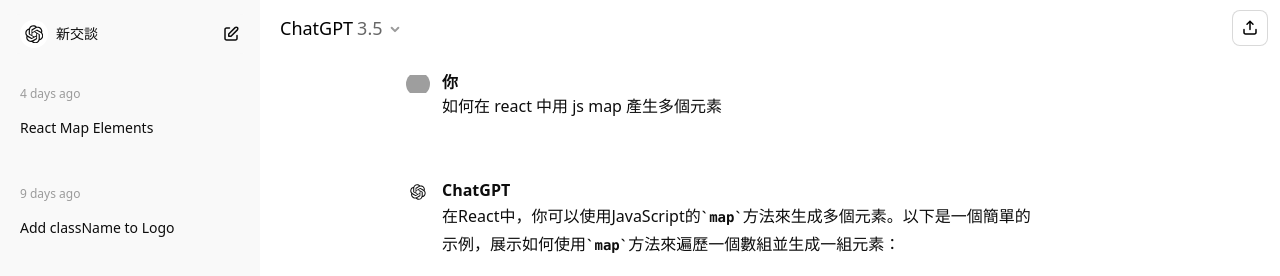
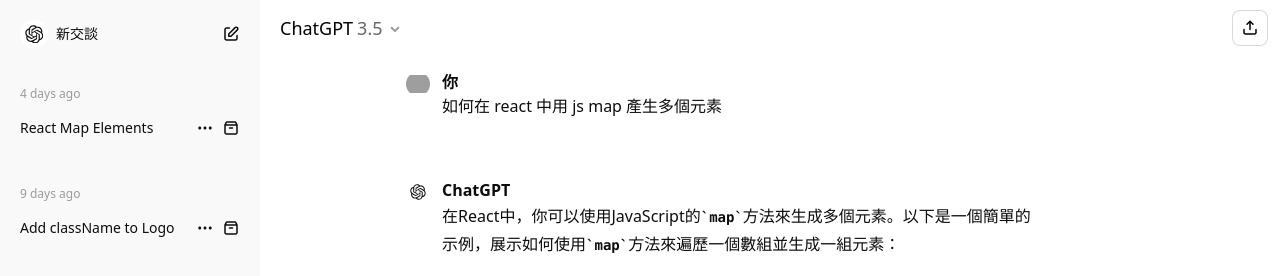
Before and after one commit to yoyo-checkout/react-gpt, a React (Vite) app: page /c/250a6eda-2368-4085-b6c0-88242558614c in a window 1280 px wide. Shown: the top 276 px of the page. Built offline with nearby package versions, Linux system fonts and the light colour scheme; grey boxes are pictures that could not be loaded.

Commit message:
feat: delete chat

```diff
--- a/package.json
+++ b/package.json
@@ -23,6 +23,7 @@
     "mitt": "^3.0.1",
     "react": "^18.2.0",
     "react-dom": "^18.2.0",
+    "react-popper": "^2.3.0",
     "react-redux": "^9.1.1",
     "react-router-dom": "^6.22.3",
     "react-use": "^17.5.0",
--- a/src/components/Sidebar.tsx
+++ b/src/components/Sidebar.tsx
@@ -1,6 +1,8 @@
+import { Popover } from '@headlessui/react'
 import dayjs from 'dayjs'
 import { groupBy, orderBy } from 'lodash-es'
 import { FC, useMemo, useRef, useState } from 'react'
+import { usePopper } from 'react-popper'
 import { NavLink } from 'react-router-dom'
 import { useClickAway } from 'react-use'
 import { Edit } from '@/components/image/Edit'
@@ -12,12 +14,135 @@
 import { mittBus } from '@/plugins/mitt'
 import { TChat } from '@/types'
 
-interface Props {
+interface ListItemProps {
+  chat: TChat
+}
+
+const ListItem: FC<ListItemProps> = ({ chat }) => {
+  const breakpoint = useBreakpoint()
+
+  const [referenceElement, setReferenceElement] = useState<HTMLButtonElement | null>(null)
+  const [popperElement, setPopperElement] = useState<HTMLDivElement | null>(null)
+
+  const { styles, attributes } = usePopper(referenceElement, popperElement, {
+    strategy: 'fixed',
+    placement: 'bottom-start',
+    modifiers: [{ name: 'offset', options: { offset: [0, 5] } }],
+  })
+
+  const { updateChat, deleteChat } = useChatStore()
+
+  const archiveChat = (chat: TChat) => {
+    updateChat({ ...chat, status: 'archived' })
+  }
+
+  return (
+    <li className="overflow-hidden">
+      <div className="group rounded-lg active:opacity-90 hover:bg-token-sidebar-surface-secondary">
+        <NavLink
+          to={`/c/${chat.id}`}
+          className="flex items-center gap-2 p-2"
+          onClick={() => breakpoint === 'sm' && mittBus.emit('toggleSidebar')}
+        >
+          <div className="grow overflow-hidden whitespace-nowrap">{chat.name}</div>
+          <Popover as="div">
+            <Popover.Button
+              ref={setReferenceElement}
+              className="flex items-center justify-center text-token-text-primary transition hover:text-token-text-secondary radix-state-open:text-token-text-secondary"
+            >
+              <More className="icon-md" />
+            </Popover.Button>
+            <Popover.Panel
+              ref={setPopperElement}
+              style={styles.popper}
+              {...attributes.popper}
+              className="min-w-max will-change-transform"
+            >
+              <div className="popover min-w-[200px] max-w-xs rounded-lg border border-token-border-light bg-token-main-surface-primary shadow-lg outline-none">
+                <div
+                  className="flex items-center gap-2 m-1.5 rounded p-2.5 text-sm cursor-pointer focus:ring-0 hover:bg-token-main-surface-secondary radix-disabled:pointer-events-none radix-disabled:opacity-50 group"
+                  onClick={() => mittBus.emit('openFeatureDisabledDialog')}
+                >
+                  <svg
+                    width="24"
+                    height="24"
+                    viewBox="0 0 24 24"
+                    fill="none"
+                    xmlns="http://www.w3.org/2000/svg"
+                    className="icon-md"
+                  >
+                    <path
+                      fillRule="evenodd"
+                      clipRule="evenodd"
+                      d="M11.2929 2.29289C11.6834 1.90237 12.3166 1.90237 12.7071 2.29289L16.7071 6.29289C17.0976 6.68342 17.0976 7.31658 16.7071 7.70711C16.3166 8.09763 15.6834 8.09763 15.2929 7.70711L13 5.41421V14C13 14.5523 12.5523 15 12 15C11.4477 15 11 14.5523 11 14V5.41421L8.70711 7.70711C8.31658 8.09763 7.68342 8.09763 7.29289 7.70711C6.90237 7.31658 6.90237 6.68342 7.29289 6.29289L11.2929 2.29289ZM4 13C4.55228 13 5 13.4477 5 14V18C5 18.5523 5.44772 19 6 19H18C18.5523 19 19 18.5523 19 18V14C19 13.4477 19.4477 13 20 13C20.5523 13 21 13.4477 21 14V18C21 19.6569 19.6569 21 18 21H6C4.34315 21 3 19.6569 3 18V14C3 13.4477 3.44772 13 4 13Z"
+                      fill="currentColor"
+                    ></path>
+                  </svg>
+                  分享
+                </div>
+                <div
+                  className="flex items-center gap-2 m-1.5 rounded p-2.5 text-sm cursor-pointer focus:ring-0 hover:bg-token-main-surface-secondary radix-disabled:pointer-events-none radix-disabled:opacity-50 group"
+                  onClick={() => mittBus.emit('openFeatureDisabledDialog')}
+                >
+                  <svg
+                    width="24"
+                    height="24"
+                    viewBox="0 0 24 24"
+                    fill="none"
+                    xmlns="http://www.w3.org/2000/svg"
+                    className="icon-md"
+                  >
+                    <path
+                      fillRule="evenodd"
+                      clipRule="evenodd"
+                      d="M13.2929 4.29291C15.0641 2.52167 17.9359 2.52167 19.7071 4.2929C21.4783 6.06414 21.4783 8.93588 19.7071 10.7071L18.7073 11.7069L11.1603 19.2539C10.7182 19.696 10.1489 19.989 9.53219 20.0918L4.1644 20.9864C3.84584 21.0395 3.52125 20.9355 3.29289 20.7071C3.06453 20.4788 2.96051 20.1542 3.0136 19.8356L3.90824 14.4678C4.01103 13.8511 4.30396 13.2818 4.7461 12.8397L13.2929 4.29291ZM13 7.41422L6.16031 14.2539C6.01293 14.4013 5.91529 14.591 5.88102 14.7966L5.21655 18.7835L9.20339 18.119C9.40898 18.0847 9.59872 17.9871 9.7461 17.8397L16.5858 11L13 7.41422ZM18 9.5858L14.4142 6.00001L14.7071 5.70712C15.6973 4.71693 17.3027 4.71693 18.2929 5.70712C19.2831 6.69731 19.2831 8.30272 18.2929 9.29291L18 9.5858Z"
+                      fill="currentColor"
+                    ></path>
+                  </svg>
+                  重新命名
+                </div>
+                <div
+                  className="flex items-center gap-2 m-1.5 rounded p-2.5 text-sm cursor-pointer focus:ring-0 hover:bg-token-main-surface-secondary radix-disabled:pointer-events-none radix-disabled:opacity-50 group text-red-500"
+                  onClick={() => deleteChat(chat.id)}
+                >
+                  <svg
+                    width="24"
+                    height="24"
+                    viewBox="0 0 24 24"
+                    fill="none"
+                    xmlns="http://www.w3.org/2000/svg"
+                    className="icon-md"
+                  >
+                    <path
+                      fillRule="evenodd"
+                      clipRule="evenodd"
+                      d="M10.5555 4C10.099 4 9.70052 4.30906 9.58693 4.75114L9.29382 5.8919H14.715L14.4219 4.75114C14.3083 4.30906 13.9098 4 13.4533 4H10.5555ZM16.7799 5.8919L16.3589 4.25342C16.0182 2.92719 14.8226 2 13.4533 2H10.5555C9.18616 2 7.99062 2.92719 7.64985 4.25342L7.22886 5.8919H4C3.44772 5.8919 3 6.33961 3 6.8919C3 7.44418 3.44772 7.8919 4 7.8919H4.10069L5.31544 19.3172C5.47763 20.8427 6.76455 22 8.29863 22H15.7014C17.2354 22 18.5224 20.8427 18.6846 19.3172L19.8993 7.8919H20C20.5523 7.8919 21 7.44418 21 6.8919C21 6.33961 20.5523 5.8919 20 5.8919H16.7799ZM17.888 7.8919H6.11196L7.30423 19.1057C7.3583 19.6142 7.78727 20 8.29863 20H15.7014C16.2127 20 16.6417 19.6142 16.6958 19.1057L17.888 7.8919ZM10 10C10.5523 10 11 10.4477 11 11V16C11 16.5523 10.5523 17 10 17C9.44772 17 9 16.5523 9 16V11C9 10.4477 9.44772 10 10 10ZM14 10C14.5523 10 15 10.4477 15 11V16C15 16.5523 14.5523 17 14 17C13.4477 17 13 16.5523 13 16V11C13 10.4477 13.4477 10 14 10Z"
+                      fill="currentColor"
+                    ></path>
+                  </svg>
+                  刪除交談
+                </div>
+              </div>
+            </Popover.Panel>
+          </Popover>
+          <button
+            className="flex items-center justify-center text-token-text-primary transition hover:text-token-text-secondary radix-state-open:text-token-text-secondary"
+            onClick={() => archiveChat(chat)}
+          >
+            <Seal className="icon-md" />
+          </button>
+        </NavLink>
+      </div>
+    </li>
+  )
+}
+
+interface SidebarProps {
   visible: boolean
 }
 
-export const Sidebar: FC<Props> = ({ visible }) => {
-  const { availableChats, updateChat, deleteChat } = useChatStore()
+export const Sidebar: FC<SidebarProps> = ({ visible }) => {
+  const { availableChats } = useChatStore()
   const chatsGroupByTime = useMemo(() => {
     const sortedChats = orderBy(availableChats, (e) => e.create_at, 'desc')
     return groupBy(sortedChats, (c) => dayjs(c.create_at).fromNow())
@@ -47,10 +172,6 @@
         break
     }
     setPopupVisible(false)
-  }
-
-  const archiveChat = (chat: TChat) => {
-    updateChat({ ...chat, status: 'archived' })
   }
 
   return (
@@ -109,42 +230,15 @@
               </div>
               <div className="flex flex-col gap-2 pb-2 text-token-text-primary text-sm">
                 {Object.entries(chatsGroupByTime).map(([time, chats]) => (
-                  <div key={time} className="relative mt-5 empty:mt-0 empty:hidden">
+                  <div key={time} className="mt-5 empty:mt-0 empty:hidden">
                     <div>
                       <h3 className="h-9 pb-2 pt-3 px-2 text-xs font-medium text-ellipsis overflow-hidden break-all text-token-text-tertiary">
                         {time}
                       </h3>
                     </div>
                     <ol>
-                      {chats.map((chat, i) => (
-                        <li key={i} className="relative z-[15] overflow-hidden">
-                          <div className="group relative rounded-lg active:opacity-90 hover:bg-token-sidebar-surface-secondary">
-                            <NavLink
-                              to={`/c/${chat.id}`}
-                              className="flex items-center gap-2 p-2"
-                              onClick={() => breakpoint === 'sm' && mittBus.emit('toggleSidebar')}
-                            >
-                              <div className="relative grow overflow-hidden whitespace-nowrap">
-                                {chat.name}
-                                <div className="absolute bottom-0 right-0 top-0 bg-gradient-to-l to-transparent from-token-sidebar-surface-primary group-hover:from-token-sidebar-surface-secondary w-8 from-0% group-hover:w-20 group-hover:from-60%"></div>
-                              </div>
-                            </NavLink>
-                            <div className="absolute bottom-0 right-0 top-0 items-center gap-1.5 pr-2 hidden group-hover:flex">
-                              <button
-                                className="flex items-center justify-center text-token-text-primary transition hover:text-token-text-secondary radix-state-open:text-token-text-secondary"
-                                onClick={() => mittBus.emit('openFeatureDisabledDialog')}
-                              >
-                                <More className="icon-md" />
-                              </button>
-                              <button
-                                className="flex items-center justify-center text-token-text-primary transition hover:text-token-text-secondary radix-state-open:text-token-text-secondary"
-                                onClick={() => archiveChat(chat)}
-                              >
-                                <Seal className="icon-md" />
-                              </button>
-                            </div>
-                          </div>
-                        </li>
+                      {chats.map((chat) => (
+                        <ListItem key={chat.id} chat={chat} />
                       ))}
                     </ol>
                   </div>
--- a/src/hooks/useChatStore.ts
+++ b/src/hooks/useChatStore.ts
@@ -13,6 +13,7 @@
   const dispatch: AppDispatch = useDispatch()
   const createChat = useCallback((chat: TChat) => dispatch(actions.createChat(chat)), [dispatch])
   const updateChat = useCallback((chat: TChat) => dispatch(actions.updateChat(chat)), [dispatch])
+  const deleteChat = useCallback((id: string) => dispatch(actions.deleteChat(id)), [dispatch])
 
   return {
     chats,
@@ -20,5 +21,6 @@
     archivedChats,
     createChat,
     updateChat,
+    deleteChat,
   }
 }
--- a/tailwind.config.js
+++ b/tailwind.config.js
@@ -10,6 +10,9 @@
       white: 'rgb(var(--white) / <alpha-value>)',
       black: 'rgb(var(--black) / <alpha-value>)',
       'brand-purple': 'rgb(var(--brand-purple) / <alpha-value>)',
+      red: {
+        500: 'rgb(239 68 68 / <alpha-value>)',
+      },
       gray: {
         50: 'rgb(var(--gray-50) / <alpha-value>)',
         100: 'rgb(var(--gray-100) / <alpha-value>)',
```
Also changed, not shown: 1 other file (tests, documents, lock files or other folders).
